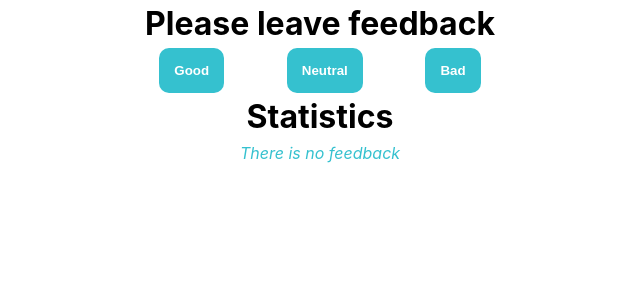
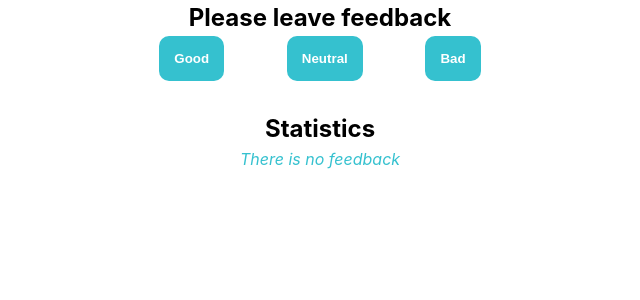
Before and after one commit to JulkaUlka/goit-react-hw-04-feedback, a React (Create React App) app: page / in a window 1280 px wide. Shown: the top 300 px of the page, without its empty margins (320-960 px from the left). Built offline with nearby package versions, Linux system fonts and the light colour scheme.

Commit message:
made children element

```diff
--- a/src/components/App.jsx
+++ b/src/components/App.jsx
@@ -32,14 +32,13 @@ export class App extends Component {
     const { good, neutral, bad } = this.state;
     return (
       <>
-        <Section title="Please leave feedback"></Section>
+        <Section title="Please leave feedback">
           <FeedbackOptions
             options={this.state}
             onLeaveFeedback={this.handleIncrement}
           />
-
-        <Section title="Statistics"></Section>
-
+        </Section>
+        <Section title="Statistics">
           {total === 0 ? (
             <Notification message="There is no feedback" />
           ) : (
@@ -51,6 +50,7 @@ export class App extends Component {
               positivePercentage={feedbackPercentage}
             />
           )}
+        </Section>
       </>
     );
   }
--- a/src/components/Section/Section.jsx
+++ b/src/components/Section/Section.jsx
@@ -1,8 +1,14 @@
 import PropTypes from 'prop-types';
-import { Title } from './Section.styled.jsx';
 
-export function Section({ title }) {
-  return <Title>{title}</Title>;
+import { Block, Title } from './Section.styled.jsx';
+
+export function Section({ title, children }) {
+  return (
+    <Block>
+      <Title>{title}</Title>
+      {children}
+    </Block>
+  );
 }
 
 Section.propTypes = {
--- a/src/components/Section/Section.styled.jsx
+++ b/src/components/Section/Section.styled.jsx
@@ -1,5 +1,9 @@
 import styled from 'styled-components';
 
-export const Title = styled.h1`
-text-align: center;
-`
+export const Title = styled.h2`
+  text-align: center;
+`;
+export const Block = styled.div`
+  margin: 0 auto;
+  padding-bottom: 30px;
+`;
```
Lines whose indentation alone changed are shown as unchanged.
